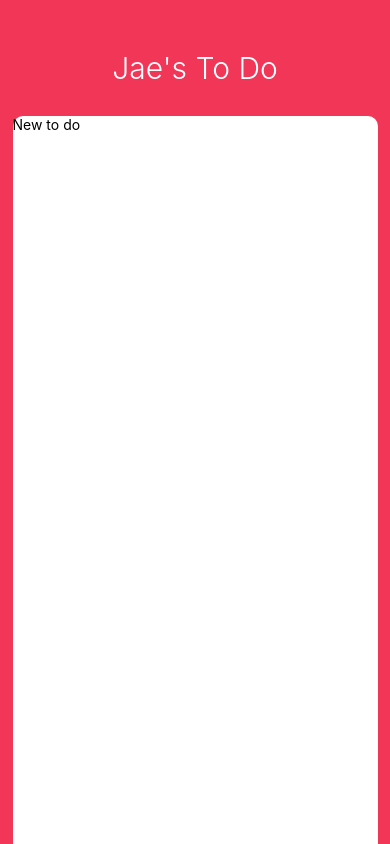
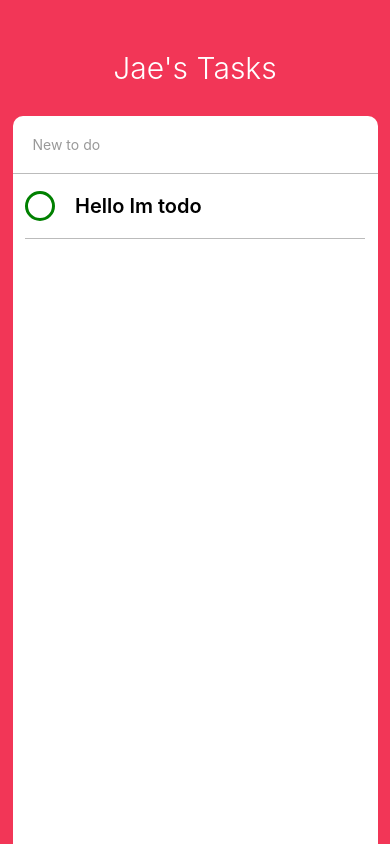
Before and after one commit to jaejae-lee/my-todo-app, a React Native app: screen / in a window 390 px wide. Built offline with nearby package versions, Linux system fonts and the light colour scheme.

Commit message:
ToDo comp set up and toggle button set up

```diff
--- a/App.js
+++ b/App.js
@@ -1,19 +1,42 @@
-import React from 'react';
-import { StyleSheet, Text, View, StatusBar, TextInput, Dimensions, Platform } from 'react-native';
+import React, { Component } from 'react';
+import { StyleSheet, Text, View, StatusBar, TextInput, Dimensions, Platform, ScrollView } from 'react-native';
+
+import ToDo from './ToDo.js';
 
 const { height, width } = Dimensions.get("window");
 
-export default function App() {
-  return (
-    <View style={styles.container}>
-      <StatusBar barStyle="light-content"/>
-      <Text style={styles.title}>Jae's To Do</Text>
-      <View style={styles.card}>
-        <TextInput style={styles.input}
-                   placeholder={"New to do"}></TextInput>
+export default class APP extends Component {
+  state={
+    newToDo: "",
+  }
+  render(){
+    const { newToDo } = this.state;
+    return (
+      <View style={ styles.container }>
+        <StatusBar barStyle="light-content"/>
+        <Text style={ styles.title }>Jae's Tasks</Text>
+        <View style={ styles.card }>
+          <TextInput style={ styles.input }
+                     placeholder={ "New to do" }
+                     value={ newToDo }
+                     onChange={ this.handleNewToDo }
+                     placeholderTextColor={ "#999" }
+                     returnKeyType={ "done" }
+                     autoCorrect={ false } />
+          <ScrollView contentContainerStyle={ styles.toDos }>
+            <ToDo/>
+          </ScrollView>
+        </View>
       </View>
-    </View>
-  );
+    );
+  }
+
+  handleNewToDo = (text) => {
+    this.setState({
+      newToDo: text
+    })
+  }
+
 }
 
 const styles = StyleSheet.create({
@@ -48,7 +71,14 @@ const styles = StyleSheet.create({
       android:{
         elevation: 3
       }
-    })
+    }),
   },
-
+  input:{
+    padding: 20,
+    borderBottomColor: "#bbb",
+    borderBottomWidth:1,
+  },
+  toDos:{
+    alignItems: "center",
+  }
 });
--- /dev/null
+++ b/ToDo.js
@@ -0,0 +1,60 @@
+import React, { Component } from 'react';
+import { View, Text, StyleSheet, Button, Dimensions, TouchableOpacity } from 'react-native';
+
+const { height, width } = Dimensions.get("window")
+class ToDo extends Component {
+    state = {
+        isEditing: false,
+        isDone: false,
+     }
+
+    render() {
+        const { isDone } = this.state;
+        return (
+            <View style={ styles.container }>
+                <TouchableOpacity onPress={ this.toggleDone }>
+                    <View style={ [styles.circle,
+                                  isDone? styles.circleDone : styles.circleUnDone] }></View>
+                </TouchableOpacity>
+                <Text style={ styles.text }>Hello Im todo </Text>
+            </View>
+         );
+    }
+
+    toggleDone = () => {
+        this.setState({
+            isDone: !this.state.isDone
+        })
+    }
+}
+
+export default ToDo;
+
+const styles = StyleSheet.create({
+    container:{
+        width: width - 50,
+        borderBottomColor: "#bbb",
+        borderBottomWidth: StyleSheet.hairlineWidth,
+        flexDirection: "row",
+        alignItems: "center"
+    },
+    circle:{
+        width: 30,
+        height: 30,
+        borderColor: "red",
+        borderWidth: 3,
+        borderRadius: 15,
+        marginRight: 20,
+    },
+    circleDone:{
+        borderColor: "#bbb"
+    },
+    circleUnDone:{
+        borderColor: "green",
+    },
+    text:{
+        fontWeight: "600",
+        fontSize: 20,
+        marginVertical: 20,
+    }
+})
```
